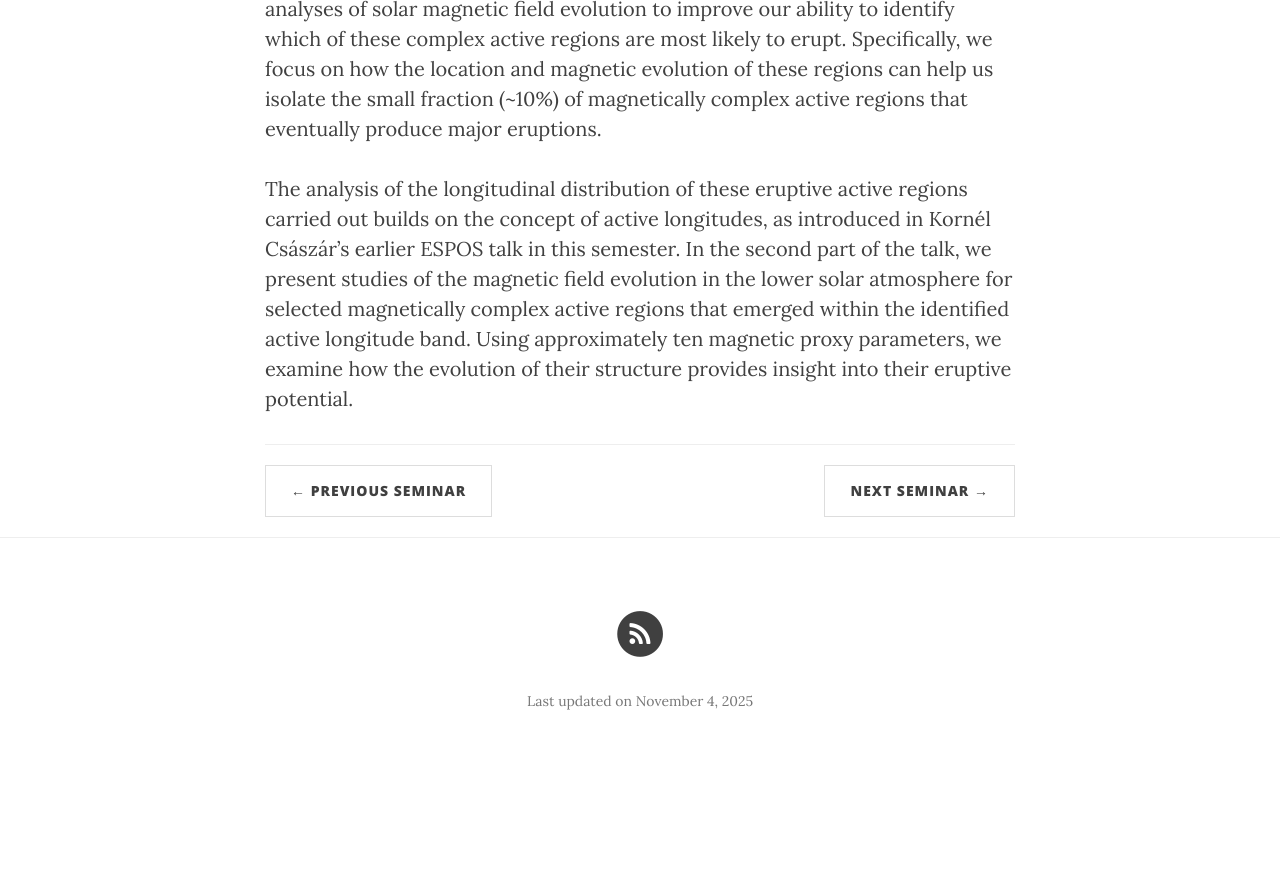
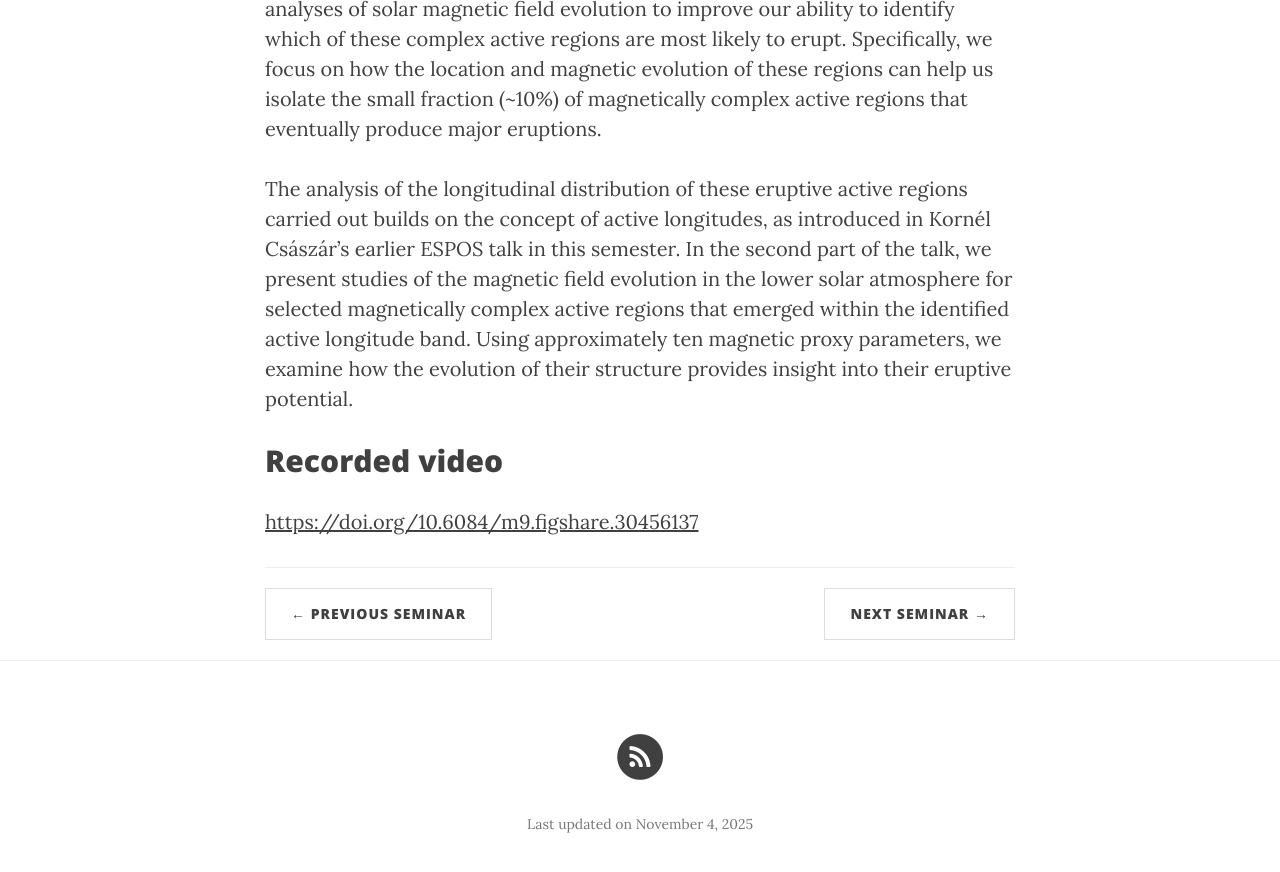
Before and after one commit to ITA-Solar/espos, a Jekyll site: the page built from _posts/2025-10-16-Korsos.md, in a window 1280 px wide and 900 px high, scrolled down 913 px. Shown: the top 872 px of the window. Built offline with Jekyll 4.4.1, drawn with Linux system fonts in a browser that asks for light colours; nearby versions of some CDN libraries; before the commit the page ends 1690 px from its top, so only the background shows below that.

Commit message:
Update _posts/2025-10-16-Korsos.md

```diff
--- a/_posts/2025-10-16-Korsos.md
+++ b/_posts/2025-10-16-Korsos.md
@@ -13,3 +13,6 @@ Active regions with increasing magnetic complexity are more likely to trigger ma
 This presentation addresses the challenge of bridging short- and medium-term analyses of solar magnetic field evolution to improve our ability to identify which of these complex active regions are most likely to erupt. Specifically, we focus on how the location and magnetic evolution of these regions can help us isolate the small fraction (~10%) of magnetically complex active regions that eventually produce major eruptions.
 
 The analysis of the longitudinal distribution of these eruptive active regions carried out builds on the concept of active longitudes, as introduced in Kornél Császár’s earlier ESPOS talk in this semester. In the second part of the talk, we present studies of the magnetic field evolution in the lower solar atmosphere for selected magnetically complex active regions that emerged within the identified active longitude band.  Using approximately ten magnetic proxy parameters, we examine how the evolution of their structure provides insight into their eruptive potential.
+
+## Recorded video
+[https://doi.org/10.6084/m9.figshare.30456137](https://doi.org/10.6084/m9.figshare.30456137)
```
